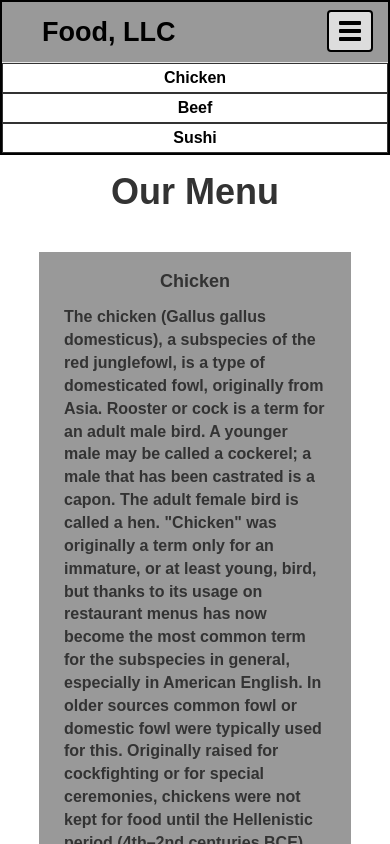
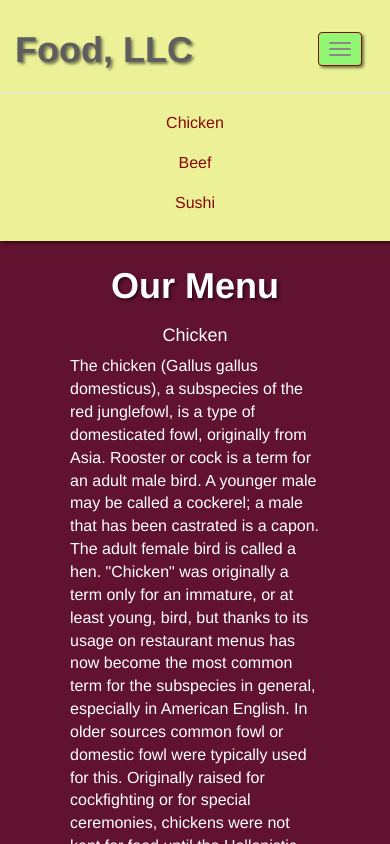
Before and after one commit to yeyeye16650/mod3_solution, a plain HTML site: page index.html in a window 390 px wide. Both pictures are taken after a click on the button "Toggle navigation". Shown: the top 844 px of the page. Drawn offline with Linux system fonts and the light colour scheme; a script that the page names is missing.

Commit message:
Update styles.css

```diff
--- a/css/styles.css
+++ b/css/styles.css
@@ -1,91 +1,139 @@
-body{
-	font-size: 16px;
-  font-family: 'Exo 2', sans-serif;
+/* HEADER */
+body {
+  font-size: 16px;
+  color: #fff;
+  background-color: #61122f;
 }
-.navbar-header button.navbar-toggle, .navbar-header .icon-bar{
-  border: 2px solid #000 !important;
+
+.navbar-brand a {
+  text-decoration: none;
+  color: rgb(136, 7, 7);
 }
-#header-nav{
-  background-color:#999999;
-  border:2px solid #000;
-  border-radius: 0;
+
+.container {
+  margin: 0;
+  width: 100%;
 }
-.navbar-brand{
+
+.navbar-default {
+  border-radius: 0%;
+  background: rgb(236, 241, 152);
+  min-height: 100px;
+  margin-bottom: 0;
+  box-shadow: 2px 2px 3px rgba(0, 0, 0, 0.5);
+}
+
+.navbar {
+  border: none;
+}
+
+h1 {
+  margin-top: 15px;
+  font-weight: bolder;
+  text-shadow: 2px 2px 3px rgba(0, 0, 0, 0.5);
+}
+
+.navbar-nav {
+  padding: 20px;
+  margin-top: 0px;
+  margin-bottom: 0px;
+}
+
+.navbar-toggle {
+  margin-bottom: 26px;
+  margin-top: 32px;
+  margin-right: 28px;
+  box-shadow: 2px 2px 3px rgba(0, 0, 0, 0.5);
+}
+
+.container > .navbar-collapse {
+  margin-right: -16px;
+  margin-left: -16px;
+  border-top: none;
+}
+
+.navbar-default .navbar-toggle:link,
+.navbar-default .navbar-toggle:visited {
+  background-color: rgb(236, 241, 152);
+}
+
+.navbar-default .navbar-toggle:hover,
+.navbar-default .navbar-toggle:focus {
+  background-color: rgb(146, 248, 115);
+}
+
+.navbar-default .navbar-toggle {
+  border-color: rgb(136, 7, 7);
+}
+
+.navbar-nav a {
+  color: rgb(136, 7, 7);
+}
+
+#header-nav {
+  padding-bottom: 8px;
+}
+
+/* END OF HEADER */
+
+/* MAIN CONTENT */
+
+h2 {
+  padding: 30px;
   margin-top: 10px;
-  padding-top:10px;
+  text-shadow: 2px 2px 3px rgba(0, 0, 0, 0.5);
 }
-.navbar-nav{
-  margin:0 -15px !important;
+
+#menu-items {
+  background: rgb(146, 248, 115);
+  box-shadow: 2px 2px 3px rgba(0, 0, 0, 0.5);
+  border-radius: 4px;
+  color: rgb(0, 0, 0);
 }
-.navbar-brand h1{
-  color: #000;
-  font-size: 1.5em;
-  font-weight: bold;
-  margin-top: 0;
-  margin-bottom: 0;
-  line-height: .75;
-  margin-left: 15px;
+
+.row {
+  margin: 10px;
 }
-.navbar-brand a:hover, .navbar-brand a:focus{
-  text-decoration: none;
-}
-#nav-list{
-  border:1px solid;
-}
-#nav-list:nth-child(3){
-  border-bottom:0;
-}
-#nav-list li{
-  background:#fff;
-  border-bottom:2px solid;
-}
-#nav-list li:nth-child(3){
-  border-bottom:0;
-}
-#nav-list li a{
-  color:#000;
-  font-weight: 600;
-  line-height: 8px
-}
-.menu{
-  margin:15px;
-}
-.main-title{
-  font-weight: bold;
-  margin-top: -3px;
-}
-.menu-content{
-  margin-top:40px;
-}
-.menu-title{
-  font-weight: bold;
-}
-.menu-item{
-  margin-bottom: 20px;
-  background:#999999;
-  padding: 10px;
-}
-.menu-item h4 {
-  font-weight: bold;
-}
-.menu-item p{
-  font-weight:600;
-  font-size: .9em;
-  padding: 5px 10px;
-}
-@media (max-width:767px){
-  .navbar-brand:focus, .navbar-brand{
-    margin-left:10px;
+
+/********** Extra small devices only **********/
+@media (max-width: 767px) {
+  .navbar-nav {
+    padding: 10px;
   }
-  .menu{
-    width: 80%;
-    margin-right:auto;
-    margin-left:auto;
-    margin-bottom: 15px;
+
+  .navbar-default .navbar-nav > li > a {
+    color: rgb(136, 7, 7);
   }
-  .menu-item p{
-    font-weight: 600;
-    font-size: 1em;
-    padding:5px 15px;
+
+  .navbar-default .navbar-nav > li > a:hover {
+    color: #000000;
+  }
+
+  li hr {
+    width: 30%;
+    border-top: 1px solid rgb(136, 7, 7);
+    margin: 0 auto;
+  }
+
+  .row {
+    margin-left: 40px;
+    margin-right: 40px;
   }
 }
+
+/********** All devices except XS **********/
+@media (min-width: 768px) {
+  .navbar-nav {
+    float: right;
+    margin: 0;
+    margin-top: 5px;
+  }
+
+  .navbar-default .navbar-nav > li > a {
+    color: #000000;
+  }
+
+  .navbar-default .navbar-nav > li > a:hover {
+    color: rgb(136, 7, 7);
+  }
+}
```
